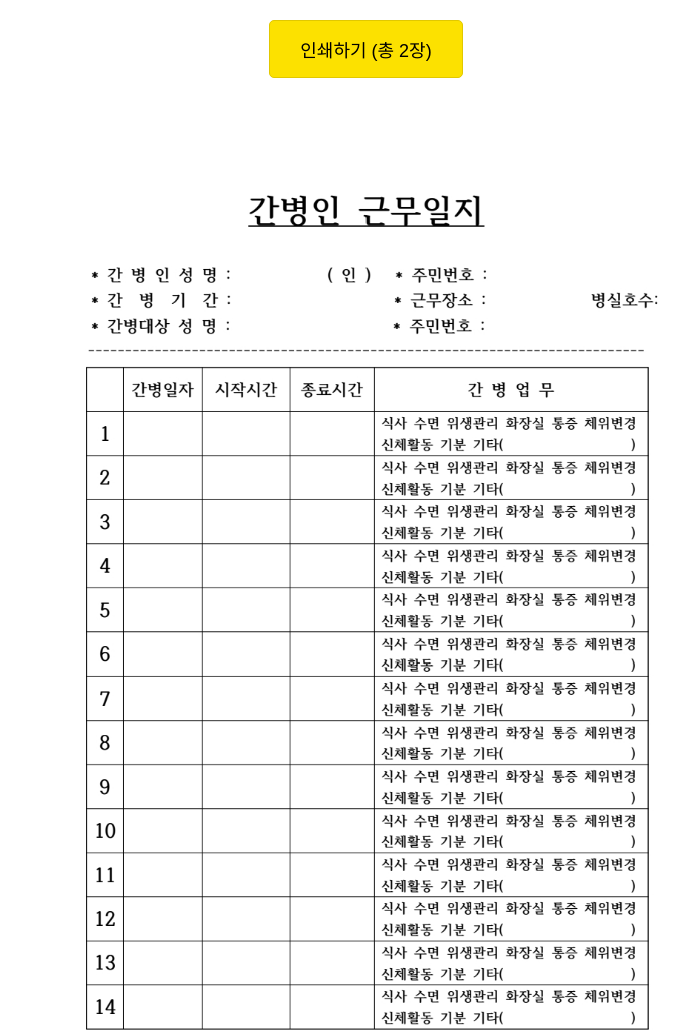
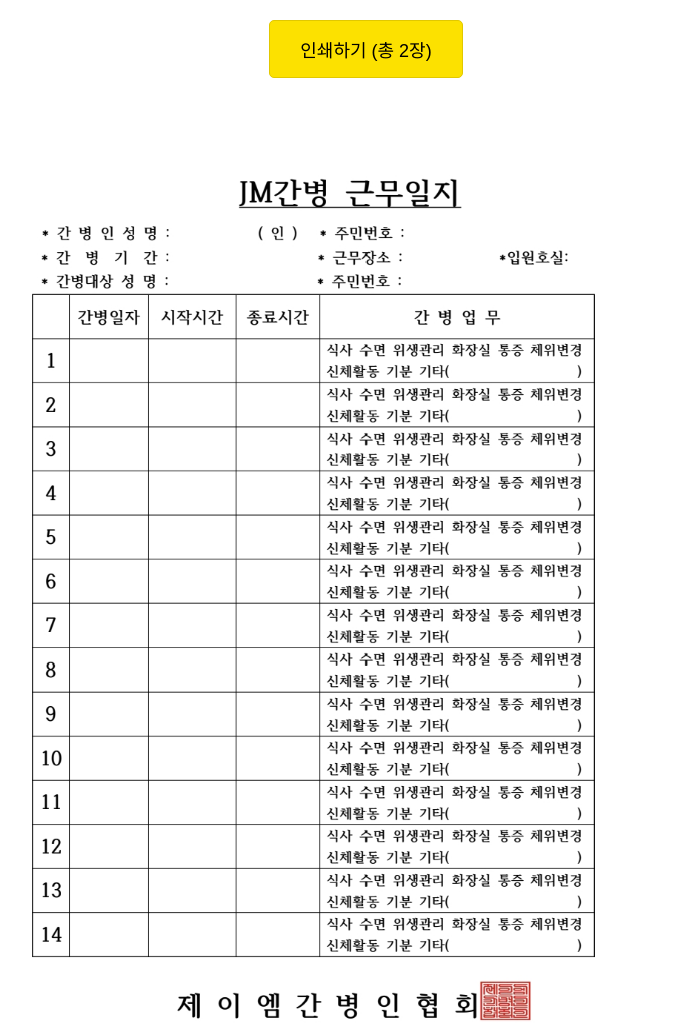
Before and after one commit to dudals102827-commits/print-page, a plain HTML site: page index.html in a window 1280 px wide. Shown: the top 1030 px of the page, without its empty margins (274-963 px from the left). Drawn offline with Linux system fonts and the light colour scheme.

Commit message:
Update index.html

```diff
--- a/index.html
+++ b/index.html
@@ -22,7 +22,7 @@
 
 <button class="print-btn" onclick="window.print()">인쇄하기 (총 2장)</button>
 
-<img src="print.jpg" class="page-break">
+<img src="print3.jpg" class="page-break">
 
 <img src="print2.jpg">
 
```
